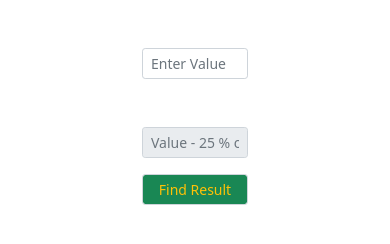
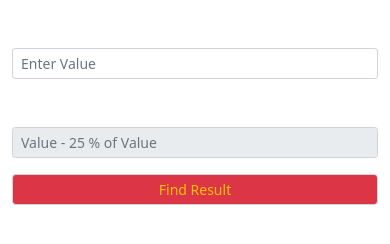
Before and after one commit to I-faizan-ramzan/CalculateMe, a plain HTML site: page index.html in a window 390 px wide. Drawn offline with nearby package versions, Linux system fonts and the light colour scheme.

Commit message:
firstZXc commit

```diff
--- a/index.html
+++ b/index.html
@@ -11,8 +11,8 @@
   </head>
   <div class="container">
     <div class="row">
-      <div class="col-4"></div>
-      <div class="col-4">
+      <div class="col-sm-4"></div>
+      <div class="col-sm-4">
         <form action="">
           <input
             type="text"
@@ -31,12 +31,12 @@
           <input
             type="button"
             value="Find Result"
-            class="form-control form-control-sm bg-success text-warning"
+            class="form-control form-control-sm bg-danger text-warning"
             onclick="getResult()"
           />
         </form>
       </div>
-      <div class="col-4"></div>
+      <div class="col-sm-4"></div>
     </div>
   </div>
   <body>
```
